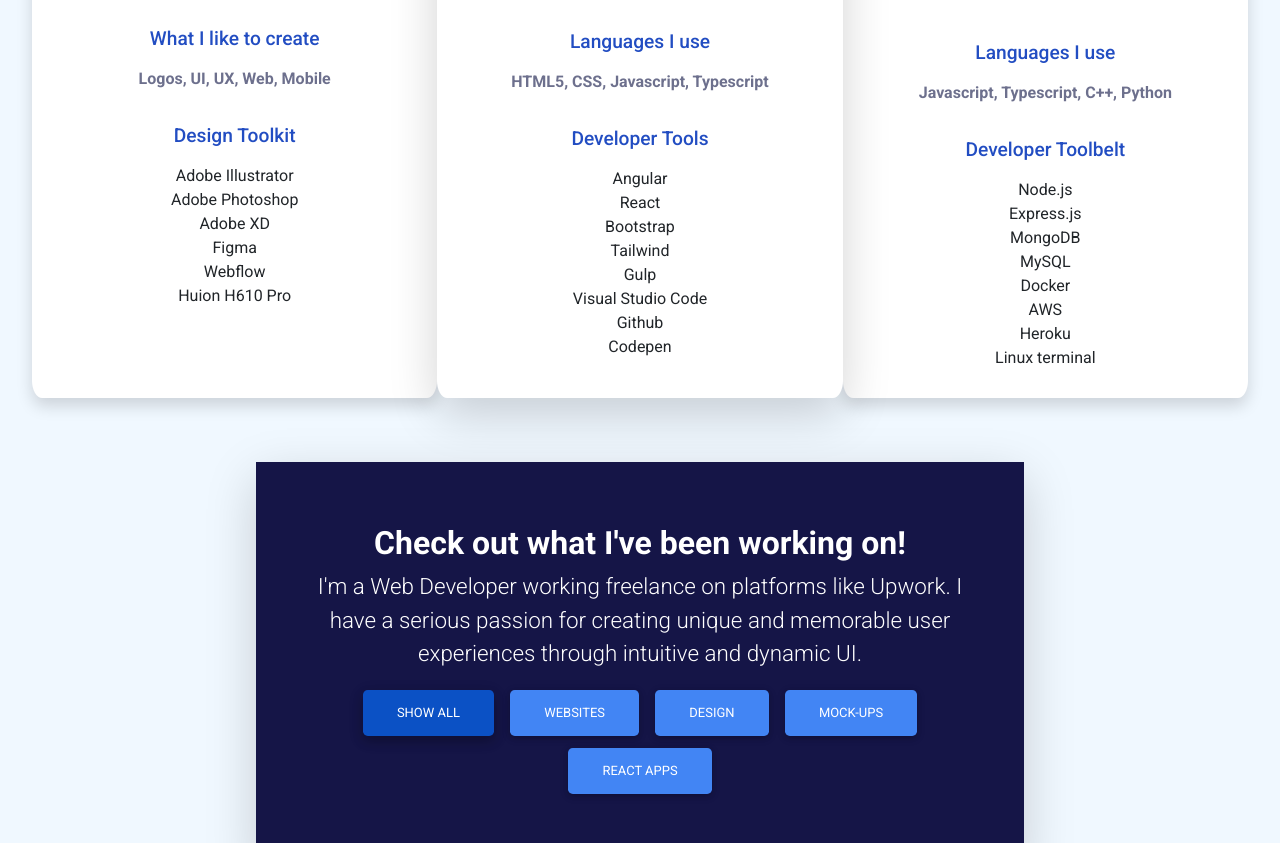
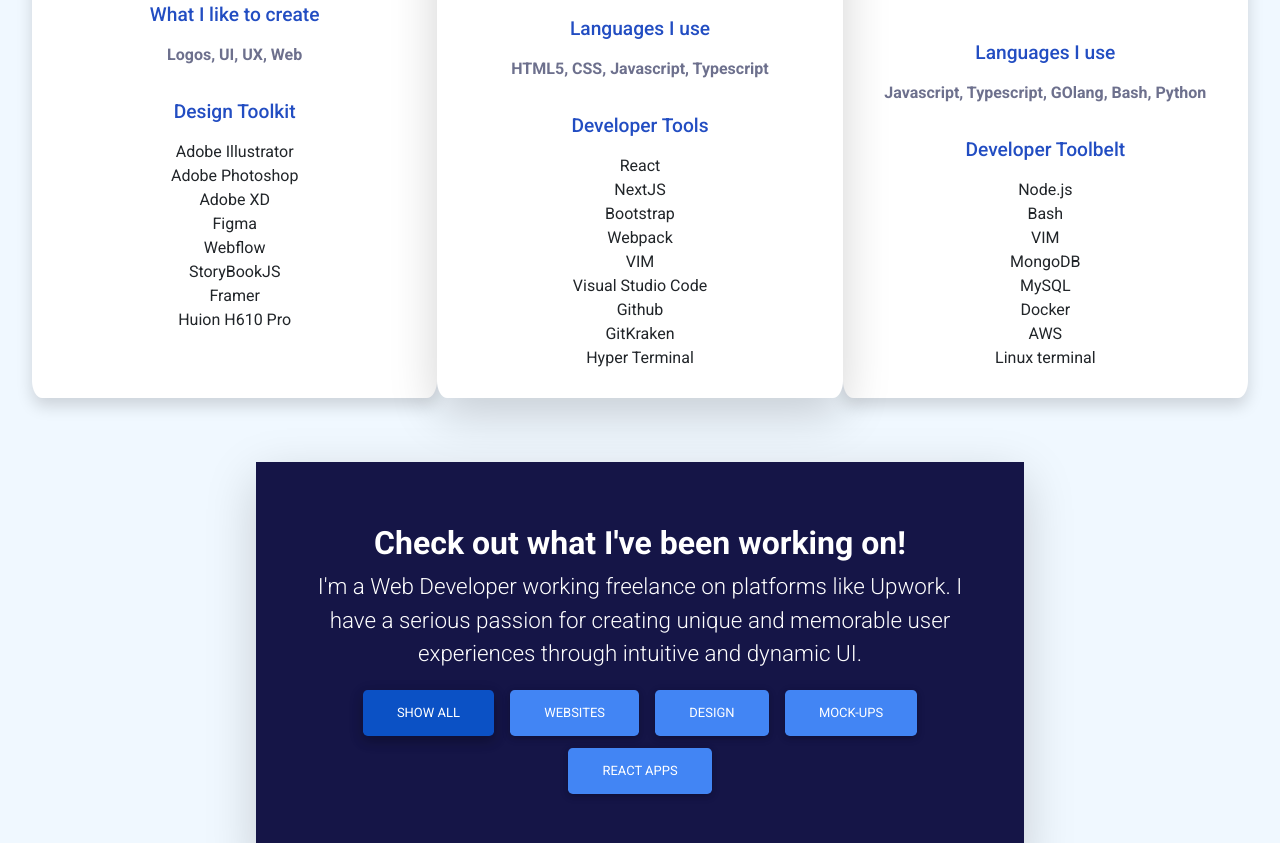
Before and after one commit to MiCurran/portfolio, a website: page src/index.html in a window 1280 px wide. Shown: the part 1599-2442 px from the top of the page. Drawn offline with nearby package versions, Linux system fonts and the light colour scheme.

Commit message:
editing skill cards

```diff
--- a/src/index.html
+++ b/src/index.html
@@ -113,7 +113,7 @@
     <p class="card-content"> I enjoy creating clean sensible graphics and value thoughtfully crafted UI/UX   </p>
     <hr>
     <h3>What I like to create</h3>
-    <p>Logos, UI, UX, Web, Mobile</p>
+    <p>Logos, UI, UX, Web</p>
     <h3>Design Toolkit</h3>
     <ul>
       <li>Adobe Illustrator</li>
@@ -121,6 +121,8 @@
       <li>Adobe XD</li>
       <li>Figma</li>
       <li>Webflow</li>
+      <li>StoryBookJS</li>
+      <li>Framer</li>
       <li>Huion H610 Pro</li>
     </ul>
   </div>
@@ -133,14 +135,15 @@
     <p>HTML5, CSS, Javascript, Typescript</p>
     <h3>Developer Tools</h3>
     <ul>
-      <li>Angular</li>
       <li>React</li>
+      <li>NextJS</li>
       <li>Bootstrap</li>
-      <li>Tailwind</li>
-      <li>Gulp</li>
+      <li>Webpack</li>
+      <li>VIM</li>
       <li>Visual Studio Code</li>
       <li>Github</li>
-      <li>Codepen</li>
+      <li>GitKraken</li>
+      <li>Hyper Terminal</li>
     </ul>
   </div>
   <div class="card right shadow">
@@ -149,16 +152,16 @@
     <p class="card-content">I enjoy developing and consuming API's as well as writing server side and business logic to create persistent and consistent user data</p>
     <hr>
     <h3>Languages I use</h3>
-    <p>Javascript, Typescript, C++, Python</p>
+    <p>Javascript, Typescript, GOlang, Bash, Python</p>
     <h3>Developer Toolbelt</h3>
     <ul>
       <li>Node.js</li>
-      <li>Express.js</li>
+      <li>Bash</li>
+      <li>VIM</li>
       <li>MongoDB</li>
       <li>MySQL</li>
       <li>Docker</li>
       <li>AWS</li>
-      <li>Heroku</li>
       <li>Linux terminal</li>
     </ul>
   </div>
```
